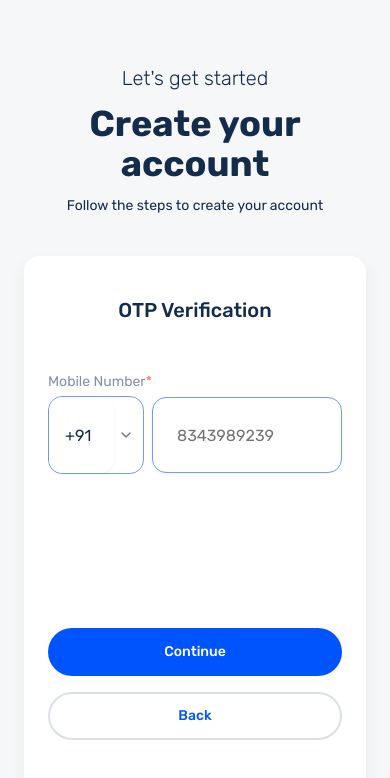
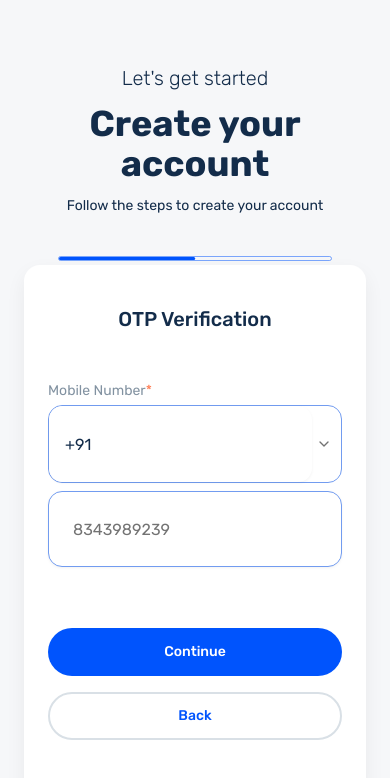
Before and after one commit to Gokul-Gopi/ui-assignment, a Next.js app: page / in a window 390 px wide. Shown: the top 778 px of the page. Built offline with nearby package versions, Linux system fonts and the light colour scheme.

Commit message:
feat: progress bar for indicating form-steps

```diff
--- a/src/components/form/PhoneNumberInput.tsx
+++ b/src/components/form/PhoneNumberInput.tsx
@@ -74,14 +74,14 @@ const InnerInput = ({
   );
 
   return (
-    <div className={cn("flex items-center gap-2", className)}>
+    <div className={cn("flex items-center gap-2 max-md:flex-col", className)}>
       <Combobox
         items={COUNTRY_CODES}
         value={countryCode}
         onValueChange={handleCountryChange}
         disabled={disabled}
       >
-        <ComboboxInput className="w-24" />
+        <ComboboxInput className="w-24 max-md:w-full" />
         <ComboboxContent sideOffset={10}>
           <ComboboxEmpty>No items found.</ComboboxEmpty>
           <ComboboxList>
@@ -110,7 +110,7 @@ const InnerInput = ({
         onChange={handleNumberChange}
         onBlur={onBlur}
         disabled={disabled}
-        className="flex-1"
+        className="md:flex-1"
         aria-label="Phone number"
       />
     </div>
--- a/src/components/layout/AppLayout.tsx
+++ b/src/components/layout/AppLayout.tsx
@@ -1,5 +1,6 @@
 import artboard from "../../../public/art-board.svg";
 import Image from "next/image";
+import { Progress } from "@/components/ui/Progress";
 
 interface AppLayoutProps {
   children: React.ReactNode;
@@ -29,6 +30,10 @@ const AppLayout = ({ children }: AppLayoutProps) => {
       </aside>
 
       <main className="bg-background flex-1 max-lg:flex max-lg:flex-col">
+        <Progress
+          value={50}
+          className="mx-auto mb-1 max-w-[80%] rounded-full"
+        />
         <div className="shadow-card flex h-full flex-1 flex-col rounded-2xl bg-white px-6 pt-10 pb-14 md:px-14">
           {children}
         </div>
--- a/src/components/ui/Progress.tsx
+++ b/src/components/ui/Progress.tsx
@@ -12,14 +12,14 @@ function Progress({
     <ProgressPrimitive.Root
       data-slot="progress"
       className={cn(
-        "relative h-2 w-full overflow-hidden rounded-full bg-primary/20",
+        "border-primary/50 relative h-[5px] w-full overflow-hidden rounded-full border",
         className,
       )}
       {...props}
     >
       <ProgressPrimitive.Indicator
         data-slot="progress-indicator"
-        className="h-full w-full flex-1 bg-primary transition-all"
+        className="bg-primary h-full w-full flex-1 rounded-full transition-all"
         style={{ transform: `translateX(-${100 - (value || 0)}%)` }}
       />
     </ProgressPrimitive.Root>
```
